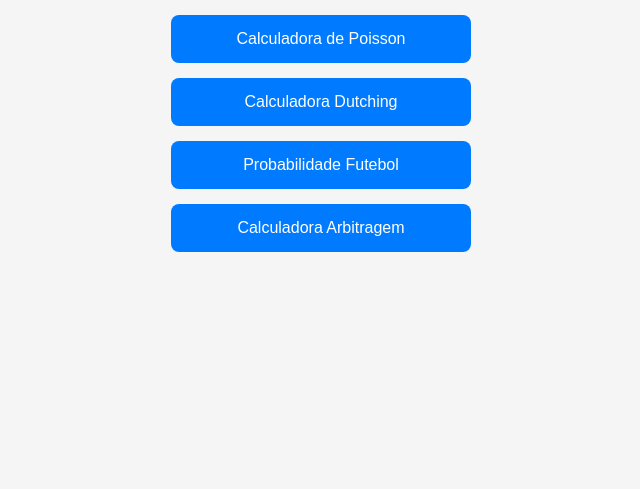
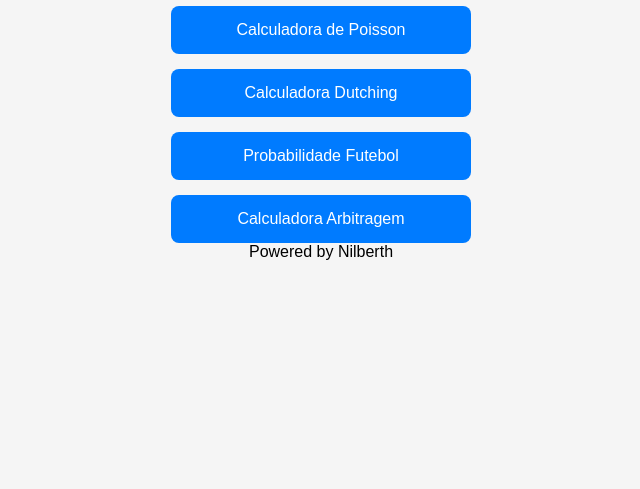
Before and after one commit to nilberthsouza/nilberthsouza.github.io, a plain HTML site: page index.html in a window 1280 px wide. Shown: the part 311-800 px from the top of the page, without its empty margins (319-959 px from the left). Drawn offline with Linux system fonts and the light colour scheme.

Commit message:
Update index.html

```diff
--- a/index.html
+++ b/index.html
@@ -55,5 +55,9 @@
     <a class="button" href="arbitrage_calculator.html">Calculadora Arbitragem</a>
   </div>
 
+    <footer>
+    Powered by Nilberth
+  </footer>
+
 </body>
 </html>
```
